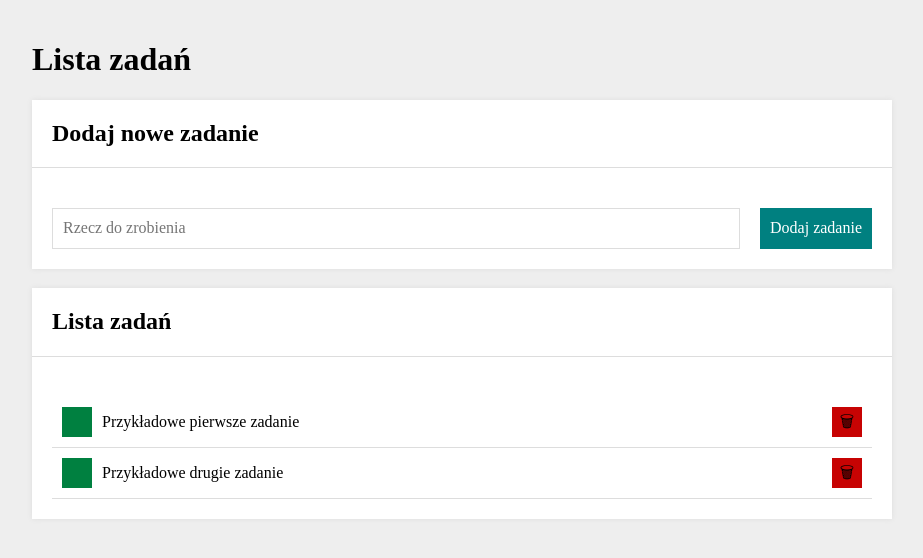
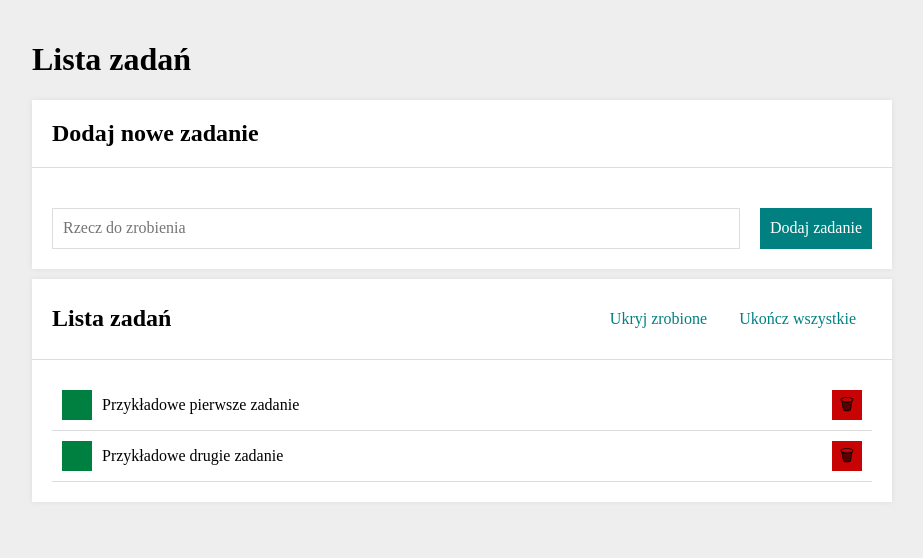
Before and after one commit to wojtekkkwojtek/Tasks-list, a plain HTML site: page index.html in a window 1280 px wide. Shown: the whole page, without its empty margins (178-1101 px from the left). Drawn offline with nearby package versions, Linux system fonts and the light colour scheme.

Commit message:
section__header edition& section__title added

```diff
--- a/index.html
+++ b/index.html
@@ -16,6 +16,7 @@
     <link href="CSS/section.css" rel="stylesheet">
     <link href="CSS/form.css" rel="stylesheet">
     <link href="CSS/tasks.css" rel="stylesheet">
+    <link href="CSS/buttons.css" rel="stylesheet">
     <script defer src="js/script.js"></script>
 </head>
 
@@ -24,7 +25,6 @@
         <header>
             <h1>Lista zadań</h1>
         </header>
-
         <section class="section">
             <h2 class="section__header">Dodaj nowe zadanie</h2>
                 <div class="section__body">
@@ -34,9 +34,18 @@
                     </form>
                 </div>
         </section>
-
         <section class="section">
-            <h2 class="section__header">Lista zadań</h2>
+            <header class="section__header">
+                <h2 class="section__title">Lista zadań</h2>
+                    <div class="buttons js-buttons">
+                        <button class="buttons__button js-toggleHideDoneTasks">
+                        Ukryj zrobione
+                        </button>
+                        <button class="buttons__button js-markAllDone">
+                        Ukończ wszystkie
+                        </button>
+                    </div>
+            </header>
             <div class="section__body">
                 <ul class="tasks js-tasks">
                 </ul>
@@ -44,5 +53,4 @@
         </section>
     </main>
 </body>
-
 </html>
```
Lines whose indentation alone changed are shown as unchanged.
